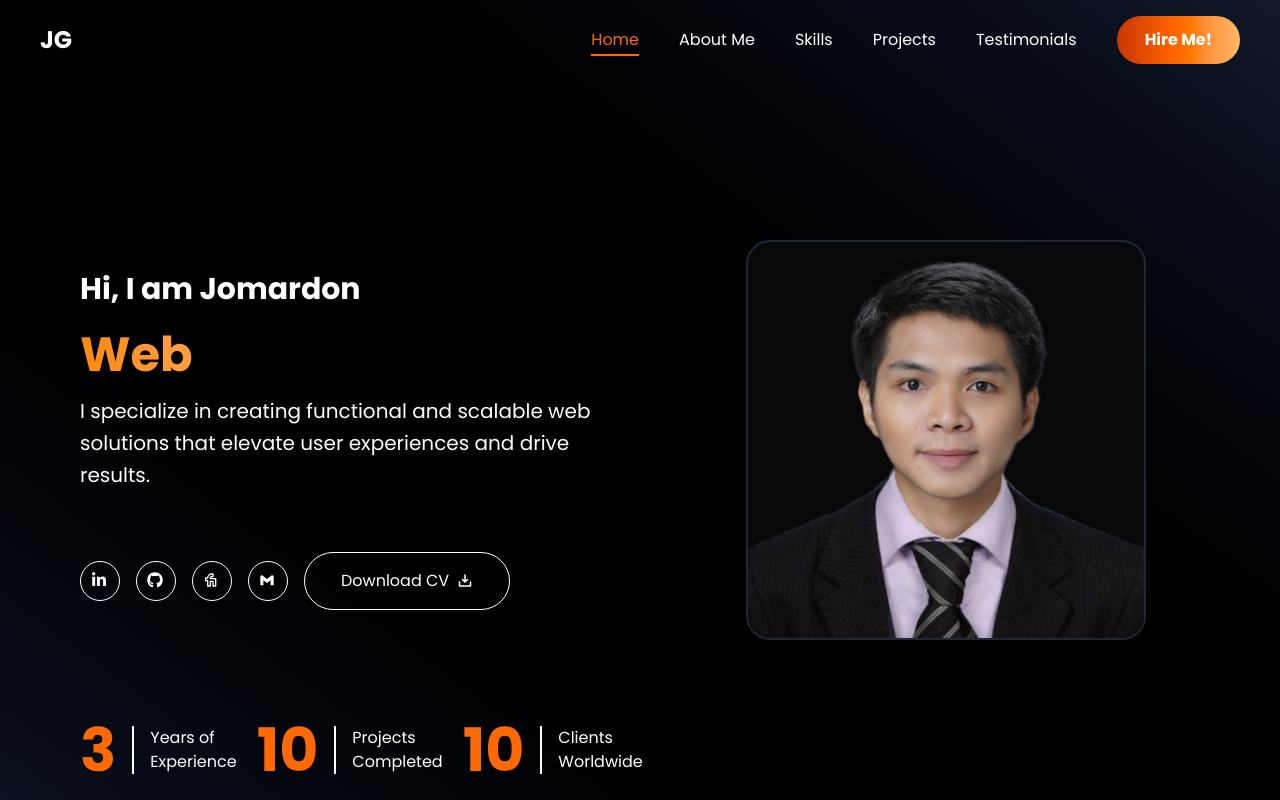
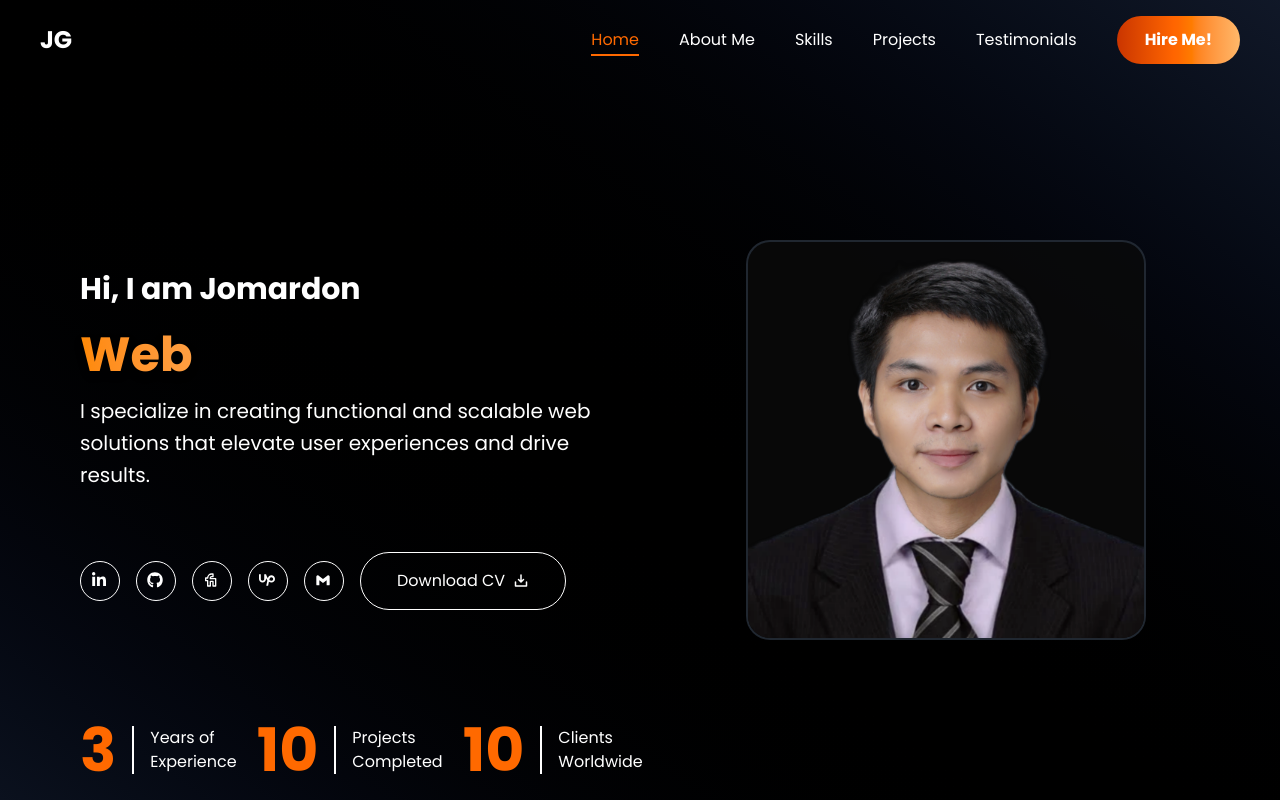
Before and after one commit to refuerzomaj/personal-website, a React (Vite) app: page / in a window 1280 px wide. Shown: the top 800 px of the page. Built offline with nearby package versions, Linux system fonts and the light colour scheme.

Commit message:
fifth commit

```diff
--- a/src/components/hero.jsx
+++ b/src/components/hero.jsx
@@ -4,7 +4,7 @@ import { TypeAnimation } from "react-type-animation";
 import { FaLinkedinIn, FaGithub, FaHtml5, FaCss3, FaPhp, FaReact, FaWordpress, FaElementor, FaSquareGit, FaSquareGithub } from "react-icons/fa6";
 import { TbBrandFiverr, TbWorldWww, TbBrandJavascript } from "react-icons/tb";
 import { BiLogoGmail, BiLogoJquery } from "react-icons/bi";
-import { SiMysql, SiTailwindcss } from "react-icons/si";
+import { SiUpwork } from "react-icons/si";
 import { PiDownloadSimpleBold } from "react-icons/pi";
 import Counter from "./counter";
 
@@ -37,11 +37,12 @@ const hero = () => {
                         <p className='text-white text-[20px] leading-8 sm:w-full md:w-110 xl:w-130'>I specialize in creating functional and scalable web solutions that elevate user experiences and drive results.</p>
                     </div>
                     <div className="flex justify-start gap-4 items-center h-full ">
-                        <a href="https://www.linkedin.com/in/jomardon-gabitanan-6a2989223/" className="rounded-full border-1 w-10 h-10 border-white p-2.5 hover:bg-orange-500 hover:border-orange-500 hover:text-white transition-colors duration-300"><FaLinkedinIn className="text-white"/></a>
-                        <a href="https://github.com/refuerzomaj" className="rounded-full border-1 w-10 h-10 border-white p-2.5 hover:bg-orange-500 hover:border-orange-500 hover:text-white transition-colors duration-300"><FaGithub className="text-white"/></a>
-                        <a href="https://pro.fiverr.com/s/WE1r77l" className="rounded-full border-1 w-10 h-10 border-white p-2.5 hover:bg-orange-500 hover:border-orange-500 hover:text-white transition-colors duration-300"><TbBrandFiverr className="text-white"/></a>
-                        <a href="mailto:gabitanan.jomardon@gmail.com" className="rounded-full border-1 w-10 h-10 border-white p-2.5 hover:bg-orange-500 hover:border-orange-500 hover:text-white transition-colors duration-300"><BiLogoGmail className="text-white"/></a>
-                        <a href="http://" className="flex items-center justify-center gap-2 text-white rounded-full border-1 border-white py-4 px-9 hover:bg-orange-500 hover:border-orange-500 transition-colors duration-300">Download CV <PiDownloadSimpleBold className="text-white"/></a>
+                        <a href="https://www.linkedin.com/in/jomardon-gabitanan-6a2989223/" target="_blank" className="rounded-full border-1 w-10 h-10 border-white p-2.5 hover:bg-orange-500 hover:border-orange-500 hover:text-white transition-colors duration-300"><FaLinkedinIn className="text-white"/></a>
+                        <a href="https://github.com/refuerzomaj" target="_blank" className="rounded-full border-1 w-10 h-10 border-white p-2.5 hover:bg-orange-500 hover:border-orange-500 hover:text-white transition-colors duration-300"><FaGithub className="text-white"/></a>
+                        <a href="https://pro.fiverr.com/s/WE1r77l" target="_blank" className="rounded-full border-1 w-10 h-10 border-white p-2.5 hover:bg-orange-500 hover:border-orange-500 hover:text-white transition-colors duration-300"><TbBrandFiverr className="text-white"/></a>
+                        <a href="https://www.upwork.com/freelancers/~01457dbad7acf5e753" target="_blank" className="rounded-full border-1 w-10 h-10 border-white p-2.5 hover:bg-orange-500 hover:border-orange-500 hover:text-white transition-colors duration-300"><SiUpwork className="text-white"/></a>
+                        <a href="mailto:gabitanan.jomardon@gmail.com" target="_blank" className="rounded-full border-1 w-10 h-10 border-white p-2.5 hover:bg-orange-500 hover:border-orange-500 hover:text-white transition-colors duration-300"><BiLogoGmail className="text-white"/></a>
+                        <a href="http://" target="_blank" className="flex items-center justify-center gap-2 text-white rounded-full border-1 border-white py-4 px-9 hover:bg-orange-500 hover:border-orange-500 transition-colors duration-300">Download CV <PiDownloadSimpleBold className="text-white"/></a>
                     </div>
                 </div>
 
--- a/src/components/projects.jsx
+++ b/src/components/projects.jsx
@@ -126,7 +126,7 @@ const Projects = () => {
         <div className="flex justify-center mt-10">
           <button
             onClick={() => setShowAll(!showAll)}
-            className="px-6 py-3 rounded-full text-white font-semibold bg-gradient-to-r from-orange-700 via-orange-500 to-orange-300 hover:from-orange-300 hover:via-orange-500 hover:to-orange-700 transition-all duration-300"
+            className="px-6 py-3 rounded-full text-white font-semibold bg-gradient-to-r from-orange-700 via-orange-500 to-orange-300 hover:from-orange-300 hover:via-orange-500 hover:to-orange-700 hover:cursor-pointer transition-all duration-300"
           >
             {showAll ? "See Less" : "See More"}
           </button>
```
